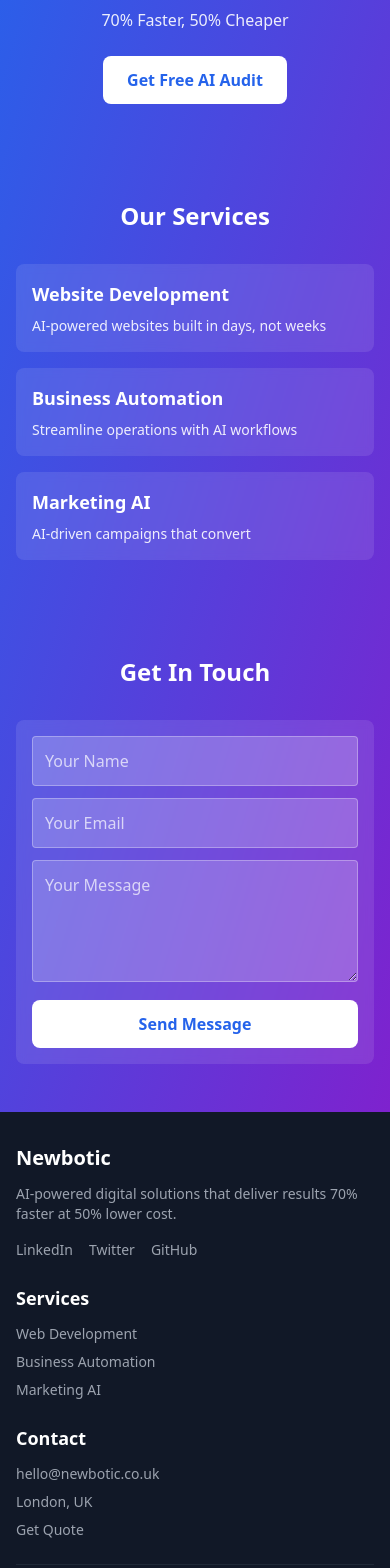
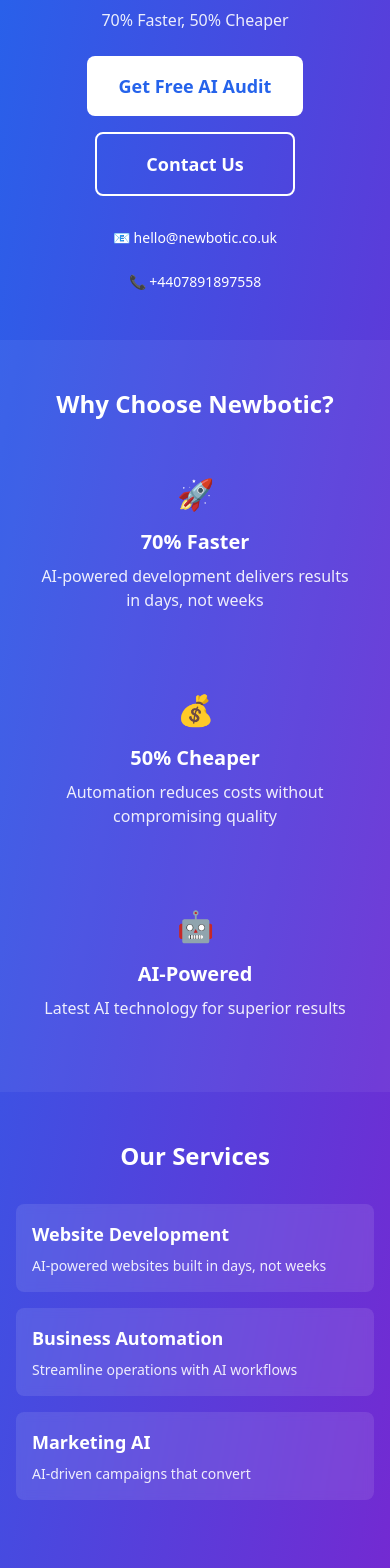
Before and after one commit to newbotic/newbotic-website-v2, a Next.js app: page / in a window 390 px wide. Shown: the part 200-1768 px from the top of the page. Built offline with nearby package versions, Linux system fonts and the light colour scheme.

Commit message:
update email and phone

```diff
--- a/app/components/Footer.tsx
+++ b/app/components/Footer.tsx
@@ -27,9 +27,17 @@
           <div>
             <h4 className="text-lg font-semibold mb-3 md:mb-4">Contact</h4>
             <ul className="space-y-2 text-gray-400 text-sm md:text-base">
-              <li>hello@newbotic.co.uk</li>
+              <li>
+                <a href="mailto:hello@newbotic.co.uk" className="hover:text-white transition">
+                  hello@newbotic.co.uk
+                </a>
+              </li>
+              <li>
+                <a href="tel:+447123456789" className="hover:text-white transition">
+                  +4407891897558
+                </a>
+              </li>
               <li>London, UK</li>
-              <li><a href="#contact" className="hover:text-white transition">Get Quote</a></li>
             </ul>
           </div>
         </div>
--- a/app/page.tsx
+++ b/app/page.tsx
@@ -11,9 +11,52 @@
           <h1 className="text-4xl md:text-6xl font-bold mb-4 md:mb-6">Newbotic</h1>
           <p className="text-lg md:text-2xl mb-3 md:mb-4">AI-Powered Digital Solutions</p>
           <p className="text-base md:text-xl mb-6 md:mb-8 opacity-90">70% Faster, 50% Cheaper</p>
-          <button className="bg-white text-blue-600 px-6 py-3 md:px-8 md:py-4 rounded-lg font-semibold text-base md:text-lg hover:bg-gray-100 transition">
-            Get Free AI Audit
-          </button>
+
+          {/* Butoane Call-to-Action */}
+          <div className="flex flex-col sm:flex-row gap-4 justify-center items-center mb-8">
+            <button className="bg-white text-blue-600 px-8 py-4 rounded-lg font-semibold text-lg hover:bg-gray-100 transition min-w-[200px]">
+              Get Free AI Audit
+            </button>
+            <a href="#contact" className="border-2 border-white text-white px-8 py-4 rounded-lg font-semibold text-lg hover:bg-white/10 transition min-w-[200px] text-center">
+              Contact Us
+            </a>
+          </div>
+
+          {/* Contact Info */}
+          <div className="mt-8 text-center">
+            <div className="flex flex-col md:flex-row justify-center items-center gap-6 md:gap-12 text-sm md:text-base">
+              <a href="mailto:hello@newbotic.co.uk" className="flex items-center gap-2 hover:text-blue-200 transition">
+                📧 hello@newbotic.co.uk
+              </a>
+              <a href="tel:+447123456789" className="flex items-center gap-2 hover:text-blue-200 transition">
+                📞 +4407891897558
+              </a>
+            </div>
+          </div>
+        </section>
+
+        {/* Trust Indicators */}
+        <section className="container mx-auto px-4 py-12 md:py-20 bg-white/5">
+          <div className="text-center">
+            <h2 className="text-2xl md:text-4xl font-bold mb-8">Why Choose Newbotic?</h2>
+            <div className="grid grid-cols-1 md:grid-cols-3 gap-8 max-w-4xl mx-auto">
+              <div className="p-6">
+                <div className="text-3xl mb-4">🚀</div>
+                <h3 className="text-xl font-semibold mb-2">70% Faster</h3>
+                <p className="opacity-90">AI-powered development delivers results in days, not weeks</p>
+              </div>
+              <div className="p-6">
+                <div className="text-3xl mb-4">💰</div>
+                <h3 className="text-xl font-semibold mb-2">50% Cheaper</h3>
+                <p className="opacity-90">Automation reduces costs without compromising quality</p>
+              </div>
+              <div className="p-6">
+                <div className="text-3xl mb-4">🤖</div>
+                <h3 className="text-xl font-semibold mb-2">AI-Powered</h3>
+                <p className="opacity-90">Latest AI technology for superior results</p>
+              </div>
+            </div>
+          </div>
         </section>
 
         {/* Services Section */}
@@ -39,6 +82,12 @@
         <section id="contact" className="container mx-auto px-4 py-12 md:py-20">
           <h2 className="text-2xl md:text-4xl font-bold text-center mb-8 md:mb-12">Get In Touch</h2>
           <div className="max-w-md mx-auto bg-white/10 p-4 md:p-8 rounded-lg backdrop-blur-sm">
+            <div className="text-center mb-6">
+              <p className="text-lg mb-4">📧 Contact us directly:</p>
+              <a href="mailto:hello@newbotic.co.uk" className="text-xl font-semibold text-white hover:text-blue-200 transition">
+                hello@newbotic.co.uk
+              </a>
+            </div>
             <form className="space-y-3 md:space-y-4">
               <input type="text" placeholder="Your Name" className="w-full p-3 rounded bg-white/20 border border-white/30 text-white placeholder-white/70 text-base" />
               <input type="email" placeholder="Your Email" className="w-full p-3 rounded bg-white/20 border border-white/30 text-white placeholder-white/70 text-base" />
```
